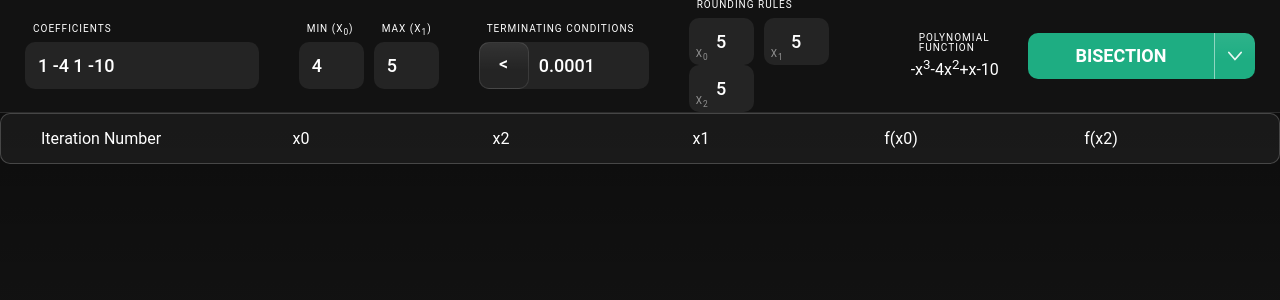
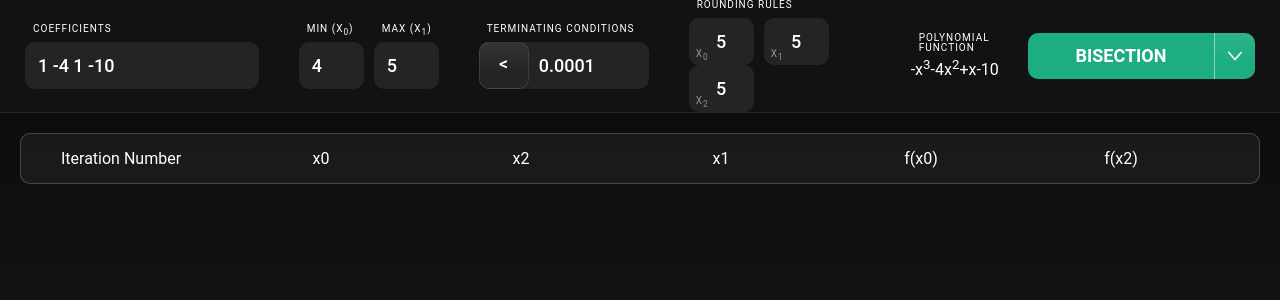
Before and after one commit to marqroldan/numericalmethods, a React app: page / in a window 1280 px wide. Shown: the top 300 px of the page. Built offline with nearby package versions, Linux system fonts and the light colour scheme.

Commit message:
Updated IterationTable styling

```diff
--- a/src/components/IterationTable/index.tsx
+++ b/src/components/IterationTable/index.tsx
@@ -13,7 +13,7 @@ export default class IterationTable extends React.PureComponent<
   render() {
     const data = this.props.data || [];
     return (
-      <>
+      <div className={'IterationTable'}>
         <div className={'IterationRow IterationRow--header'}>
           <div className={'IterationRow__col'}>Iteration Number</div>
           <div className={'IterationRow__col'}>x0</div>
@@ -31,7 +31,7 @@ export default class IterationTable extends React.PureComponent<
             </IterationRow>
           );
         })}
-      </>
+      </div>
     );
   }
 }
--- a/src/components/IterationTable/styles.scss
+++ b/src/components/IterationTable/styles.scss
@@ -1,2 +1,3 @@
-.IterationRow {
+.IterationTable {
+  padding: 20px;
 }
```
